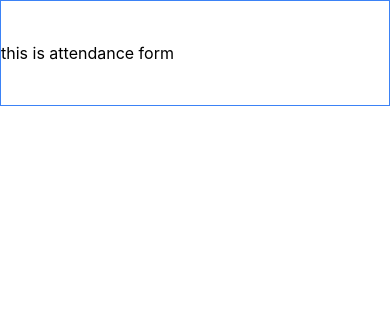
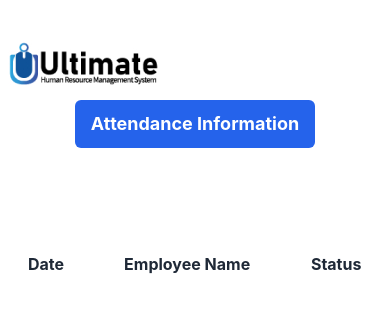
Before and after one commit to MohammadSazzatulislam/ultimate-human-resource, a React (Create React App) app: page /attendance in a window 390 px wide. Shown: the top 312 px of the page. Built offline with nearby package versions, Linux system fonts and the light colour scheme; no server answers.

Commit message:
update attendance form and responsive

```diff
--- a/public/index.html
+++ b/public/index.html
@@ -24,7 +24,7 @@
       work correctly both with client-side routing and a non-root public URL.
       Learn how to configure a non-root public URL by running `npm run build`.
     -->
-    <title>React App</title>
+    <title>Ultimate human resource</title>
   </head>
   <body>
     <noscript>You need to enable JavaScript to run this app.</noscript>
--- a/src/App.js
+++ b/src/App.js
@@ -1,12 +1,11 @@
-import './App.css';
-import{RouterProvider} from 'react-router-dom';
-import router from './Routes/Routes';
-
+import "./App.css";
+import { RouterProvider } from "react-router-dom";
+import router from "./Routes/Routes";
 
 function App() {
   return (
-    <div className="max-w-[1440px] mx-auto border py-10 border-blue-500">
-     <RouterProvider router={router}></RouterProvider>
+    <div className="max-w-[1440px] mx-auto py-10">
+      <RouterProvider router={router}></RouterProvider>
     </div>
   );
 }
--- a/src/Component/Attendance/Attendance.js
+++ b/src/Component/Attendance/Attendance.js
@@ -1,10 +1,11 @@
-import React, { useContext, useEffect } from 'react';
-import { useLoaderData } from 'react-router-dom';
-import { UserInfoContext } from '../../Context/UserContext/UserContext';
+import React, { useContext, useEffect, useState } from "react";
+import logo from "../../images/logo.jpg";
+import { UserInfoContext } from "../../Context/UserContext/UserContext";
 
 const Attendance = () => {
+  const { userEmail } = useContext(UserInfoContext);
 
-      const {userEmail, setUserEmail}= useContext(UserInfoContext)
+  const [userDetails, setUserDetails] = useState([]);
 
   useEffect(() => {
     fetch(`https://test.nexisltd.com/test?${userEmail}`, {
@@ -14,15 +15,80 @@ const Attendance = () => {
     })
       .then((res) => res.json())
       .then((data) => {
-            console.log(data);
+        const users = Object.values(data);
+        setUserDetails(users);
       })
       .catch((err) => console.log(err.message));
   }, [userEmail]);
 
-
   return (
     <div>
-            <h1>this is attendance form </h1>
+      <div>
+        <img src={logo} alt="" />
+      </div>
+      <div className="flex justify-center items-center">
+        <h1 className="lg:w-[480px] lg:h-16 md:w-80 md:h-12 w-60 h-12 flex lg:text-3xl text-lg md:text-xl font-bold text-white justify-center items-center rounded-md bg-gradient-to-r from-blue-600 to-blue-600">
+          Attendance Information
+        </h1>
+      </div>
+      <div className="flex flex-col mt-20">
+        <div className="overflow-x-auto sm:-mx-6 lg:-mx-8">
+          <div className="py-2 inline-block min-w-full sm:px-6 lg:px-8">
+            <div className="overflow-hidden">
+              <table className="min-w-full">
+                <thead>
+                  <tr className="text-center">
+                    <th
+                      scope="col"
+                      className="text-md font-bold text-gray-800 px-6 py-4 "
+                    >
+                      Date
+                    </th>
+                    <th
+                      scope="col"
+                      className="text-md font-bold text-gray-800 px-6 py-4"
+                    >
+                      Employee Name
+                    </th>
+                    <th
+                      scope="col"
+                      className="text-md font-bold text-gray-800 px-6 py-4-4 "
+                    >
+                      Status
+                    </th>
+                  </tr>
+                </thead>
+                <tbody>
+                  {userDetails?.map((users) => {
+                    const date = Object.keys(users.attendance);
+                    const stutas = Object.values(users.attendance);
+                    const usersStutas = stutas[0];
+                    const userStutas = Object.values(usersStutas);
+                    return (
+                      <>
+                        <tr
+                          key={users.id}
+                          className="bg-white text-center transition duration-300 ease-in-out hover:bg-gray-100"
+                        >
+                          <td className="px-6 py-4 whitespace-nowrap text-md font-medium text-gray-600">
+                            {date[0]}
+                          </td>
+                          <td className="px-6 py-4 whitespace-nowrap text-md font-medium text-gray-600">
+                            {users.name}
+                          </td>
+                          <td className="px-6 py-4 whitespace-nowrap text-md font-medium text-gray-600">
+                            {userStutas[1]}
+                          </td>
+                        </tr>
+                      </>
+                    );
+                  })}
+                </tbody>
+              </table>
+            </div>
+          </div>
+        </div>
+      </div>
     </div>
   );
 };
--- a/src/Component/LogIn/LogIn.js
+++ b/src/Component/LogIn/LogIn.js
@@ -1,13 +1,11 @@
-import React, { useContext, useState } from "react";
+import React, { useContext } from "react";
 import { useForm } from "react-hook-form";
 import Img from "../../images/FormImage.jpg";
 import { Link, useNavigate } from "react-router-dom";
 import logo from "../../images/logo.jpg";
-import { FaArrowRight } from "react-icons/fa";
 import { UserInfoContext } from "../../Context/UserContext/UserContext";
 
 const LogIn = () => {
-
   const {
     register,
     handleSubmit,
@@ -15,7 +13,7 @@ const LogIn = () => {
     formState: { errors },
   } = useForm();
   const { setUserEmail } = useContext(UserInfoContext);
-    const navigate = useNavigate();
+  const navigate = useNavigate();
 
   const onSubmit = (data) => {
     const userInfo = {
@@ -42,12 +40,12 @@ const LogIn = () => {
   };
 
   return (
-    <div className="flex items-center gap-36 mx-auto justify-center">
+    <div className="flex flex-col lg:flex-row items-center gap-36 mx-auto justify-center">
       <div>
         <img src={logo} alt="" />
-        <img className="w-[612]px h-[437px]" src={Img} alt="" />
+        <img className="lg:w-[612]px lg:h-[437px] h-full w-full " src={Img} alt="" />
       </div>
-      <div className="w-[516px] h-[630px] bg-white shadow-2xl p-16">
+      <div className="lg:w-[516px] lg:h-[630px] w-[450px] bg-white shadow-2xl p-16">
         <h2 className="text-2xl font-semibold text-center ">LogIn Form</h2>
         <form onSubmit={handleSubmit(onSubmit)}>
           <div className=" mt-28">
--- a/src/Component/SignUp/SignUp.js
+++ b/src/Component/SignUp/SignUp.js
@@ -14,7 +14,7 @@ const SignUp = () => {
     formState: { errors },
   } = useForm({ mode: "all" });
 
-   const navigate = useNavigate();
+  const navigate = useNavigate();
 
   const onSubmit = (data) => {
     const userInfo = {
@@ -28,18 +28,15 @@ const SignUp = () => {
     fetch(" https://test.nexisltd.com/signup", {
       method: "POST",
       headers: {
-        "content-type":"application/json",
+        "content-type": "application/json",
       },
       body: JSON.stringify(userInfo),
     })
       .then((res) => res.json())
       .then((data) => {
-console.log(data);
-          navigate('/login')
+        navigate("/login");
       })
       .catch((err) => console.log(err.message));
-
-      console.log(userInfo);
   };
 
   const completeStep = () => {
@@ -67,12 +64,12 @@ console.log(data);
   };
 
   return (
-    <div className="flex items-center gap-36 mx-auto justify-center">
+    <div className="flex  flex-col lg:flex-row items-center gap-36 mx-auto justify-center">
       <div>
         <img src={logo} alt="" />
-        <img className="w-[612]px h-[437px]" src={Img} alt="" />
+        <img className="lg:w-[612]px lg:h-[437px] h-full w-full" src={Img} alt="" />
       </div>
-      <div className="w-[516px] h-[630px] bg-white shadow-2xl p-16">
+      <div className="lg:w-[516px] lg:h-[630px] w-[450px] bg-white shadow-2xl p-16">
         <h2 className="text-2xl font-semibold text-center ">SignUp Form</h2>
         <form onSubmit={handleSubmit(onSubmit)}>
           {step === 0 && (
@@ -116,19 +113,11 @@ console.log(data);
             <>
               <div className=" mt-28 flex gap-1 ">
                 <input
-                  name="number"
-                  readOnly
-                  defaultValue={"+880"}
-                  placeholder="+880"
-                  type="number"
-                  className="font-normal pl-4 w-20 text-md leading-5 text-gray-500 focus:outline-none border-b border-gray-300"
-                />
-                <input
                   {...register("number", { required: true })}
                   name="number"
-                  placeholder="1xxxxxxxxx"
+                  placeholder="+880  1xxxxxxxxx"
                   type="number"
-                  className="font-normal  text-md leading-5 text-gray-500  w-full focus:outline-none border-b border-gray-300"
+                  className="font-normal pl-4 text-md leading-5 text-gray-500  w-full focus:outline-none border-b border-gray-300"
                 />
               </div>
 
--- a/src/Context/UserContext/UserContext.js
+++ b/src/Context/UserContext/UserContext.js
@@ -5,7 +5,7 @@ export const UserInfoContext = createContext();
 const UserContext = ({ children }) => {
   const [userEmail, setUserEmail] = useState("");
 
-    const userInfo = { userEmail, setUserEmail };
+  const userInfo = { userEmail, setUserEmail };
 
   return (
     <UserInfoContext.Provider value={userInfo}>
```
Lines whose indentation alone changed are shown as unchanged.
